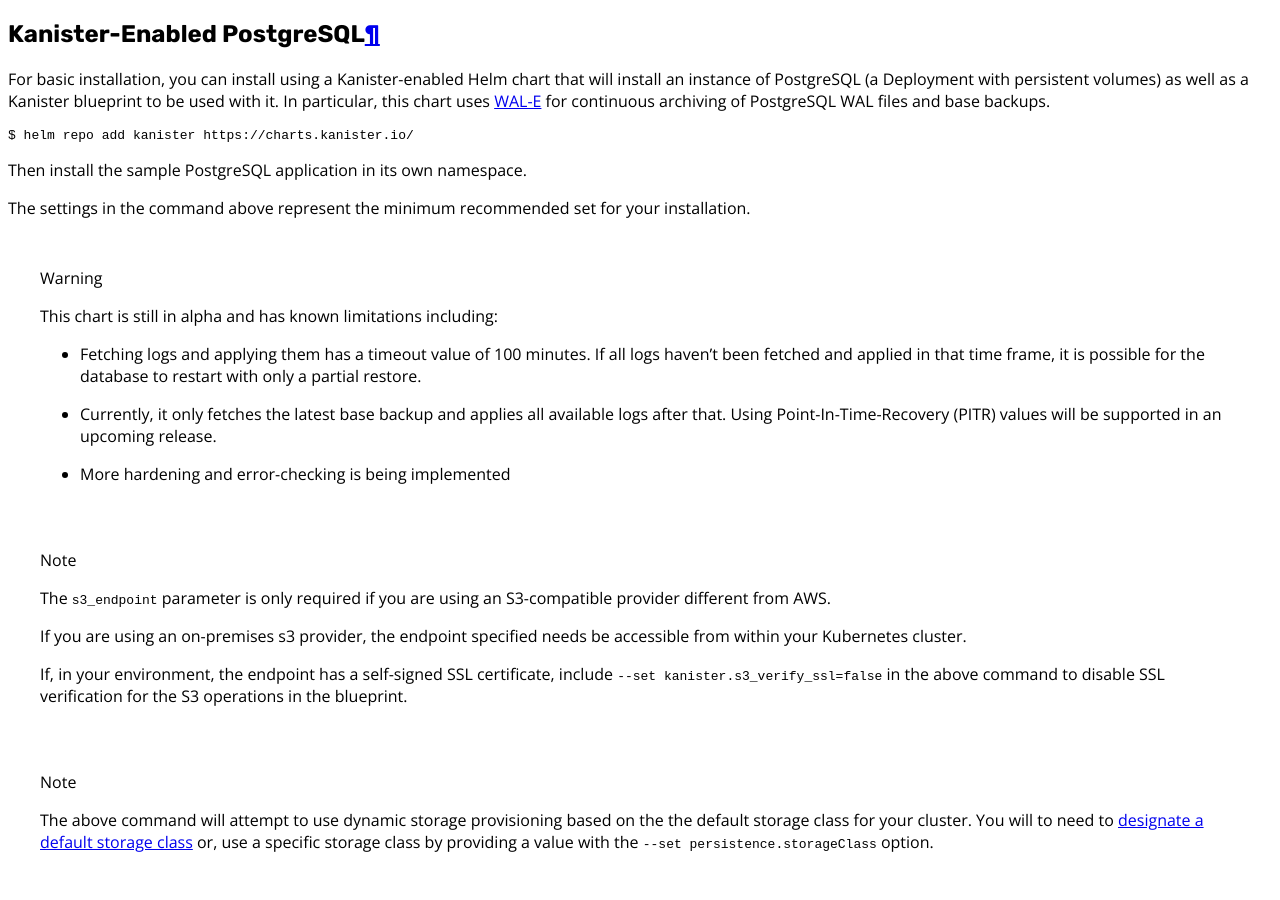
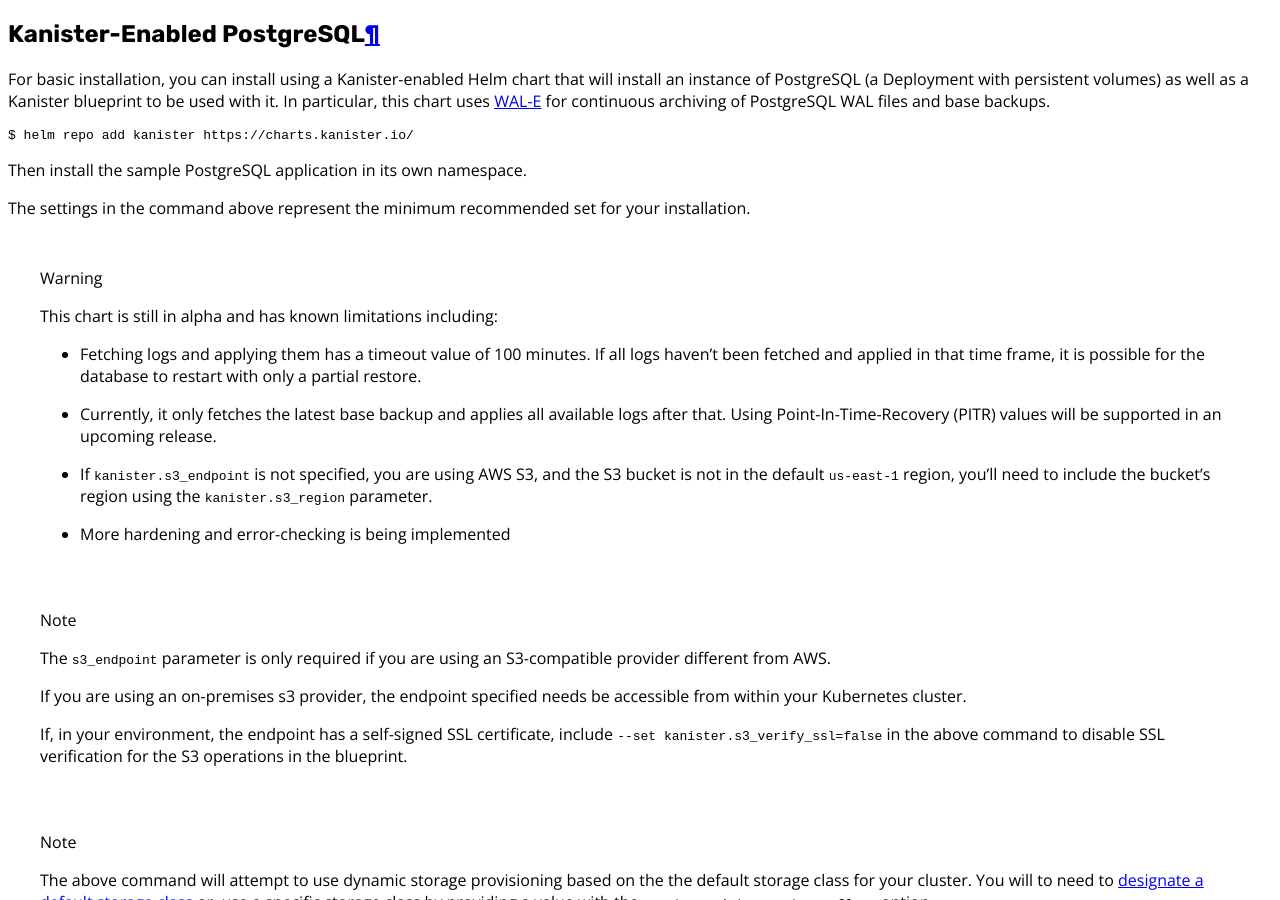
Before and after one commit to kanisterio/kanister, a Sphinx documentation site: the page built from docs/helm_instructions/pgsql_instructions.rst, in a window 1280 px wide and 900 px high. Built offline with Sphinx 7.4.7, drawn with Linux system fonts in a browser that asks for light colours.

Commit message:
Specify s3 region in kanister docs. (#2695)
* Specify s3 region in kanister docs.

* Add a warning about s3_region

* Address review feedback.

```diff
--- a/docs/helm_instructions/pgsql_instructions.rst
+++ b/docs/helm_instructions/pgsql_instructions.rst
@@ -59,6 +59,10 @@
     available logs after that. Using Point-In-Time-Recovery (PITR)
     values will be supported in an upcoming release.
 
+  * If ``kanister.s3_endpoint`` is not specified, you are using AWS S3, and the
+    S3 bucket is not in the default ``us-east-1`` region, you'll need to include
+    the bucket's region using the ``kanister.s3_region`` parameter.
+
   * More hardening and error-checking is being implemented
 
 .. note:: The ``s3_endpoint`` parameter is only required if you are using an
```
